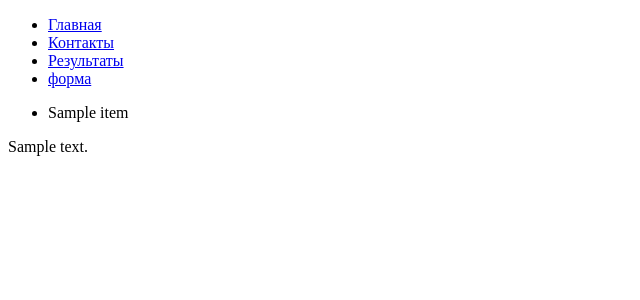
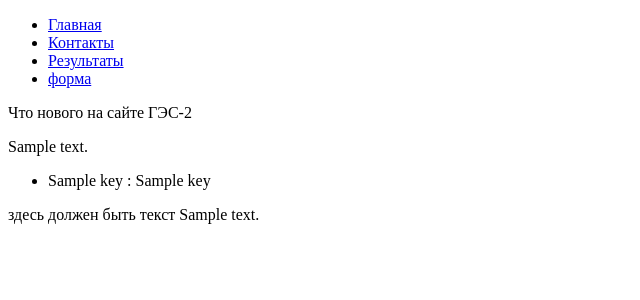
Before and after one commit to ampilog1/flask_lesson_16, a Flask app: template templates/results.html in a window 1280 px wide. Shown: the top 300 px of the page, without its empty margins (0-640 px from the left). Run offline with Flask 2, Linux system fonts and the light colour scheme; the template is opened without the code that fills it: most values are stand-ins (such as "Sample title", 1, 10 or a date in 2020).

Commit message:
переделан цикл в шаблоне results.html

```diff
--- a/main.py
+++ b/main.py
@@ -31,10 +31,10 @@ def run_get():
 
 @app.post('/run/')
 def run_post():
-    text = request.form['input_text']
-    with open('main.txt', 'a') as f:
-        f.write(f'{text}\n')
-    return render_template('results.html', text=text)
+    text1 = request.form['input_text']
+    # with open('main.txt', 'a') as f:
+    #     f.write(f'{text}\n')
+    return render_template('results.html', text=text1)
 
 
 if __name__ == '__main__':
--- a/templates/contacts.html
+++ b/templates/contacts.html
@@ -16,7 +16,7 @@
             <a href="/results/">Результаты</a>
         </li>
         <li>
-              <a href="/form/">форма</a>
+              <a href="/run/">форма</a>
        </li>
     </ul>
         <hr>
--- a/templates/form.html
+++ b/templates/form.html
@@ -16,7 +16,7 @@
                   <a href="/results/">Результаты</a>
               </li>
               <li>
-                  <a href="/form/">форма</a>
+                  <a href="/run/">форма</a>
               </li>
       </ul>
       <ul>
@@ -26,6 +26,6 @@
           <input type="text" name="input_text">
           <button type="submit">отправить</button>
       </form>
-
+      {{text1}}
 </body>
 </html>
--- a/templates/index.html
+++ b/templates/index.html
@@ -16,7 +16,7 @@
             <a href="/results/">Результаты</a>
         </li>
         <li>
-              <a href="/form/">форма</a>
+              <a href="/run/">форма</a>
        </li>
     </ul>
     <h1>Привет!</h1>
--- a/templates/results.html
+++ b/templates/results.html
@@ -16,21 +16,22 @@
             <a href="/results/">Результаты</a>
         </li>
        <li>
-              <a href="/form/">форма</a>
+              <a href="/run/">форма</a>
        </li>
      </ul>
-
+     <p>Что нового на сайте ГЭС-2</p>
+     {{text}}
      {% if data %}
      <ul>
-         {% for item in data %}
+         {% for key in data.items() %}
              <li>
-                 {{item}}
+                 {{ key }} : {{ data[key] }}
              </li>
          {% endfor %}
      </ul>
      {% else %}
          Данных нет
      {% endif %}
-     {{text}}
+    <p>здесь должен быть текст {{text1}}</p>
 </body>
 </html>
```
